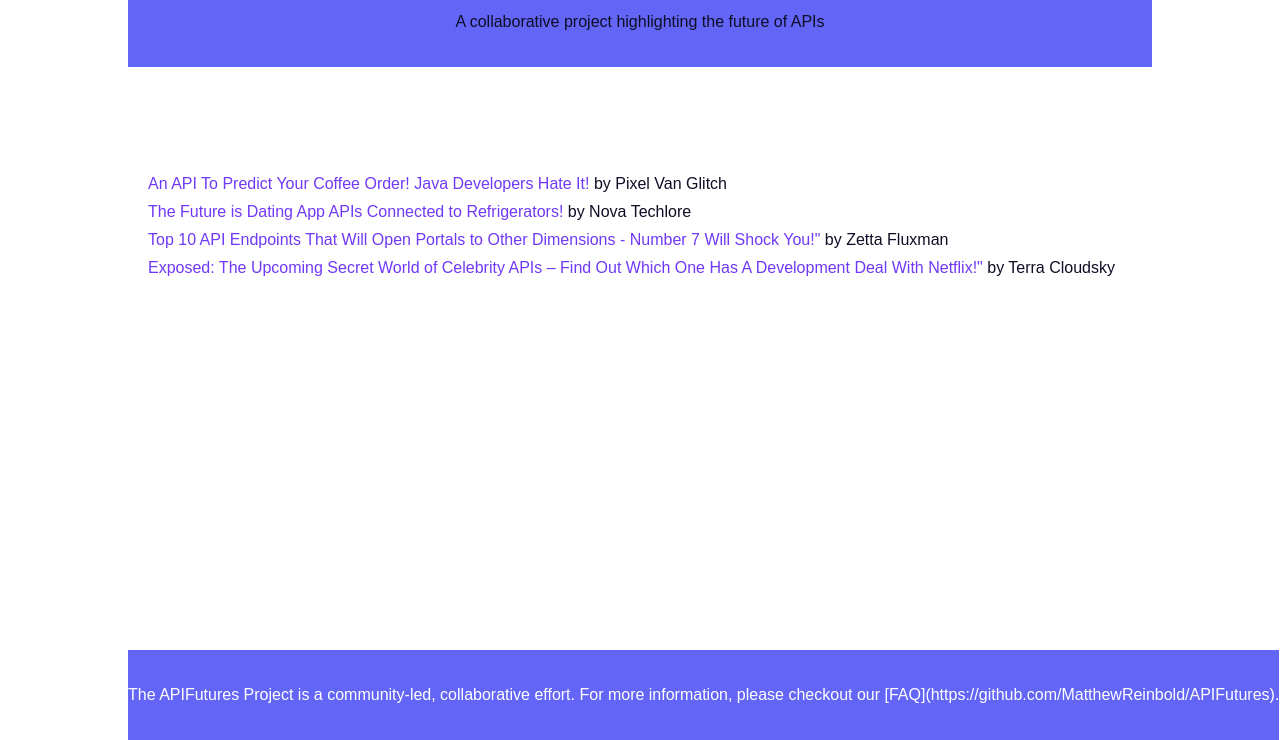
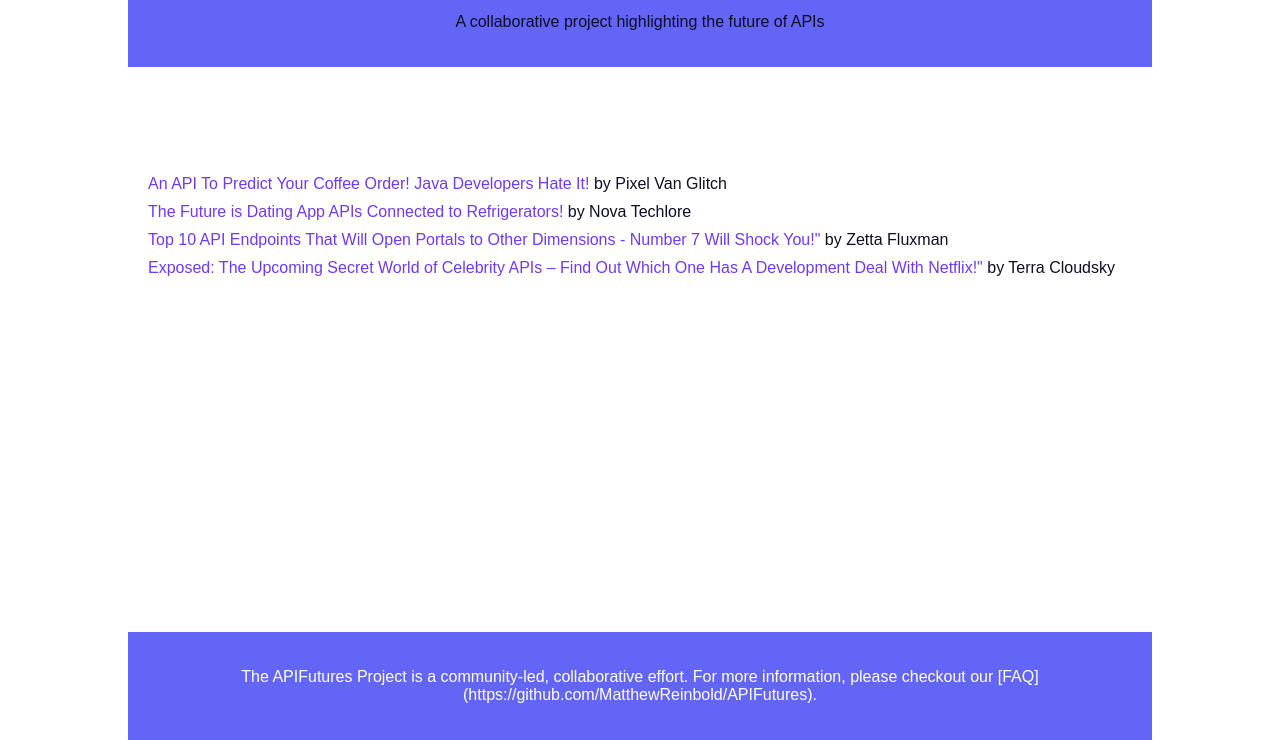
Before and after one commit to MatthewReinbold/APIFutures, a plain HTML site: page index.html in a window 1280 px wide. Shown: the part 60-800 px from the top of the page. Drawn offline with Linux system fonts and the light colour scheme.

Commit message:
Update style.css
cleaning up some of the CSS, and resetting the footer width

```diff
--- a/style.css
+++ b/style.css
@@ -14,7 +14,6 @@ body {
 header {
     text-align: center;
     padding: 20px 0;
-    /* background-color: #38F9F9;*/
     background-color: #6365F7;
     color: #FFF;
 }
@@ -29,7 +28,6 @@ header p {
 }
 
 .contributions {
-    /* background-color: #6365F7; */
     padding: 20px;
     border-radius: 8px;
     margin-top: 20px;
@@ -60,11 +58,9 @@ header p {
 footer {
     text-align: center;
     padding: 20px 0;
-    /* background-color: #38F9F9;*/
     background-color: #6365F7;
-    /* color: #0E0E26; */
     color: #FFF;
     position: fixed;
     bottom: 0;
-    /* width: 100%;*/
+    width: 80%;
 }
```
